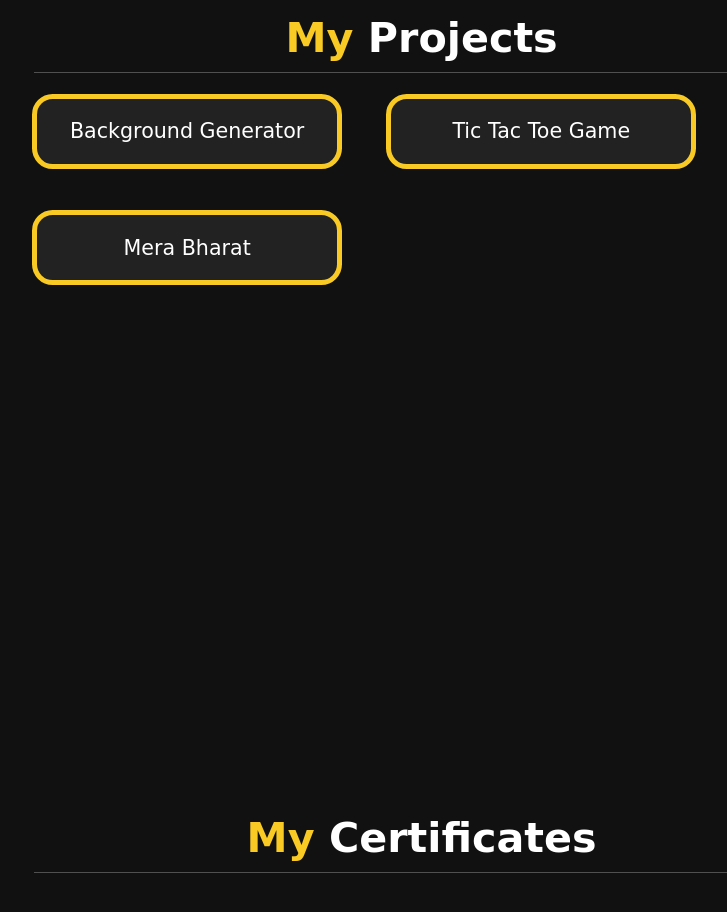
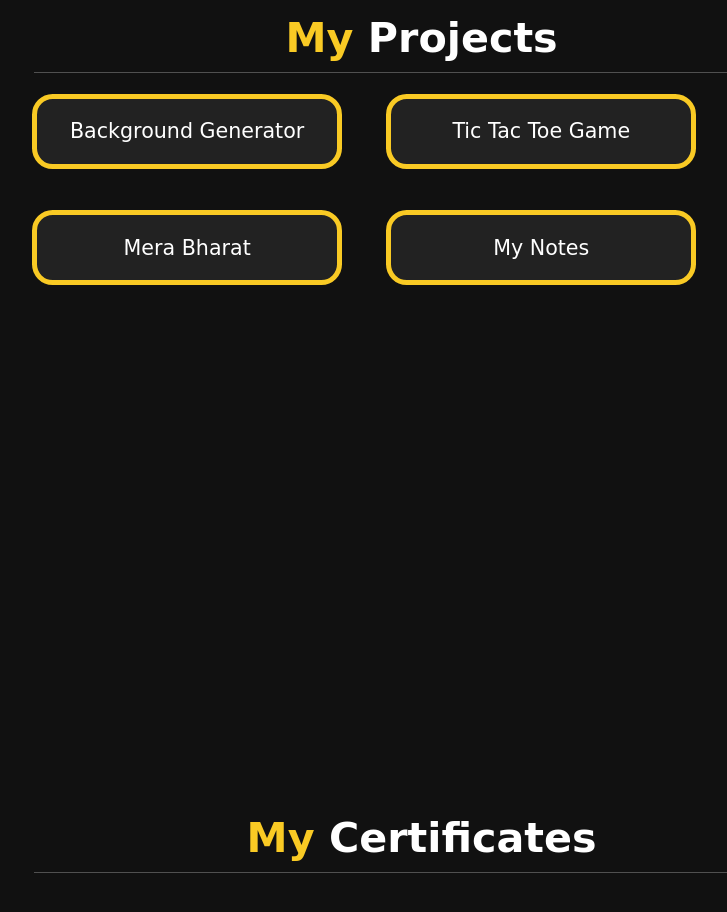
Before and after one commit to AditiJ2612/Portfolio, a plain HTML site: page index.html in a window 1280 px wide. Shown: the part 1607-2519 px from the top of the page, without its empty margins (399-1126 px from the left). Drawn offline with nearby package versions, Linux system fonts and the light colour scheme; a web font is replaced by a local one.

Commit message:
Update index.html

```diff
--- a/index.html
+++ b/index.html
@@ -74,6 +74,9 @@
             <div class="box">
                 <a href="https://aditij2612.github.io/Mera-Bharat/"><span>Mera Bharat</span></a>
             </div>
+            <div class="box">
+                <a href="https://aditij2612.github.io/MyNotes/"><span>My Notes</span></a>
+            </div>
 
         </div>
 
```
